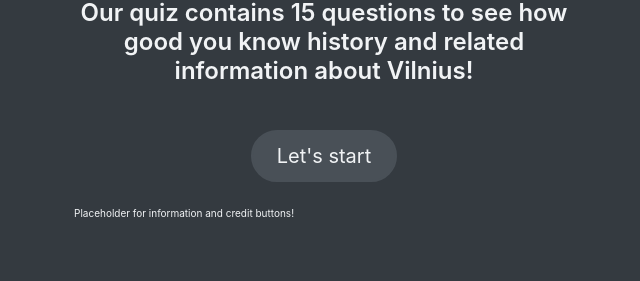
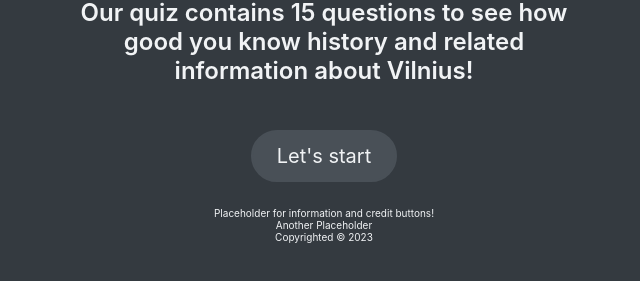
Before and after one commit to Emcrowz/Vilnius700-Quiz, a React app: page / in a window 1280 px wide. Shown: the part 237-518 px from the top of the page, without its empty margins (316-956 px from the left). Built offline with nearby package versions, Linux system fonts and the light colour scheme; data requests are answered from the project's data file.

Commit message:
slight changes

```diff
--- a/public/index.html
+++ b/public/index.html
@@ -1,16 +1,18 @@
 <!DOCTYPE html>
 <html lang="en">
-
   <head>
-	<meta charset="utf-8">
-	<meta name="viewport" content="width=device-width, initial-scale=1, shrink-to-fit=no">
-	<meta name="theme-color" content="#000000">
+    <meta charset="utf-8" />
+    <meta
+      name="viewport"
+      content="width=device-width, initial-scale=1, shrink-to-fit=no"
+    />
+    <meta name="theme-color" content="#000000" />
     <!--
       manifest.json provides metadata used when your web app is added to the
       homescreen on Android. See https://developers.google.com/web/fundamentals/engage-and-retain/web-app-manifest/
     -->
-	<link rel="manifest" href="%PUBLIC_URL%/manifest.json">
-	<link rel="shortcut icon" href="%PUBLIC_URL%/favicon.ico">
+    <link rel="manifest" href="%PUBLIC_URL%/manifest.json" />
+    <link rel="shortcut icon" href="%PUBLIC_URL%/favicon.ico" />
     <!--
       Notice the use of %PUBLIC_URL% in the tags above.
       It will be replaced with the URL of the `public` folder during the build.
@@ -20,13 +22,11 @@
       work correctly both with client-side routing and a non-root public URL.
       Learn how to configure a non-root public URL by running `npm run build`.
     -->
-	<title>React App</title>
+    <title>Vilnius 700 Quiz</title>
   </head>
 
   <body>
-	<noscript>
-		You need to enable JavaScript to run this app.
-	</noscript>
+    <noscript> You need to enable JavaScript to run this app. </noscript>
     <div id="root"></div>
     <!--
       This HTML file is a template.
@@ -39,5 +39,4 @@
       To create a production bundle, use `npm run build` or `yarn build`.
     -->
   </body>
-
 </html>
--- a/src/components/App.js
+++ b/src/components/App.js
@@ -145,7 +145,11 @@ function App() {
               numQuestions={numQuestions}
               dispatch={dispatch}
             />
-            <Footer>Placeholder for information and credit buttons!</Footer>
+            <Footer>
+              <p>Placeholder for information and credit buttons!</p>
+              <p>Another Placeholder</p>
+              <p>Copyrighted &copy; 2023</p>
+            </Footer>
           </>
         )}
         {status === "active" && (
--- a/src/components/Footer.js
+++ b/src/components/Footer.js
@@ -1,5 +1,7 @@
+import styles from "./Footer.module.css";
+
 function Footer({ children }) {
-  return <footer>{children}</footer>;
+  return <footer className={styles.footerBox}>{children}</footer>;
 }
 
 export default Footer;
--- /dev/null
+++ b/src/components/Footer.module.css
@@ -0,0 +1,4 @@
+.footerBox {
+  display: block;
+  text-align: center;
+}
```
Lines whose indentation alone changed are shown as unchanged.
